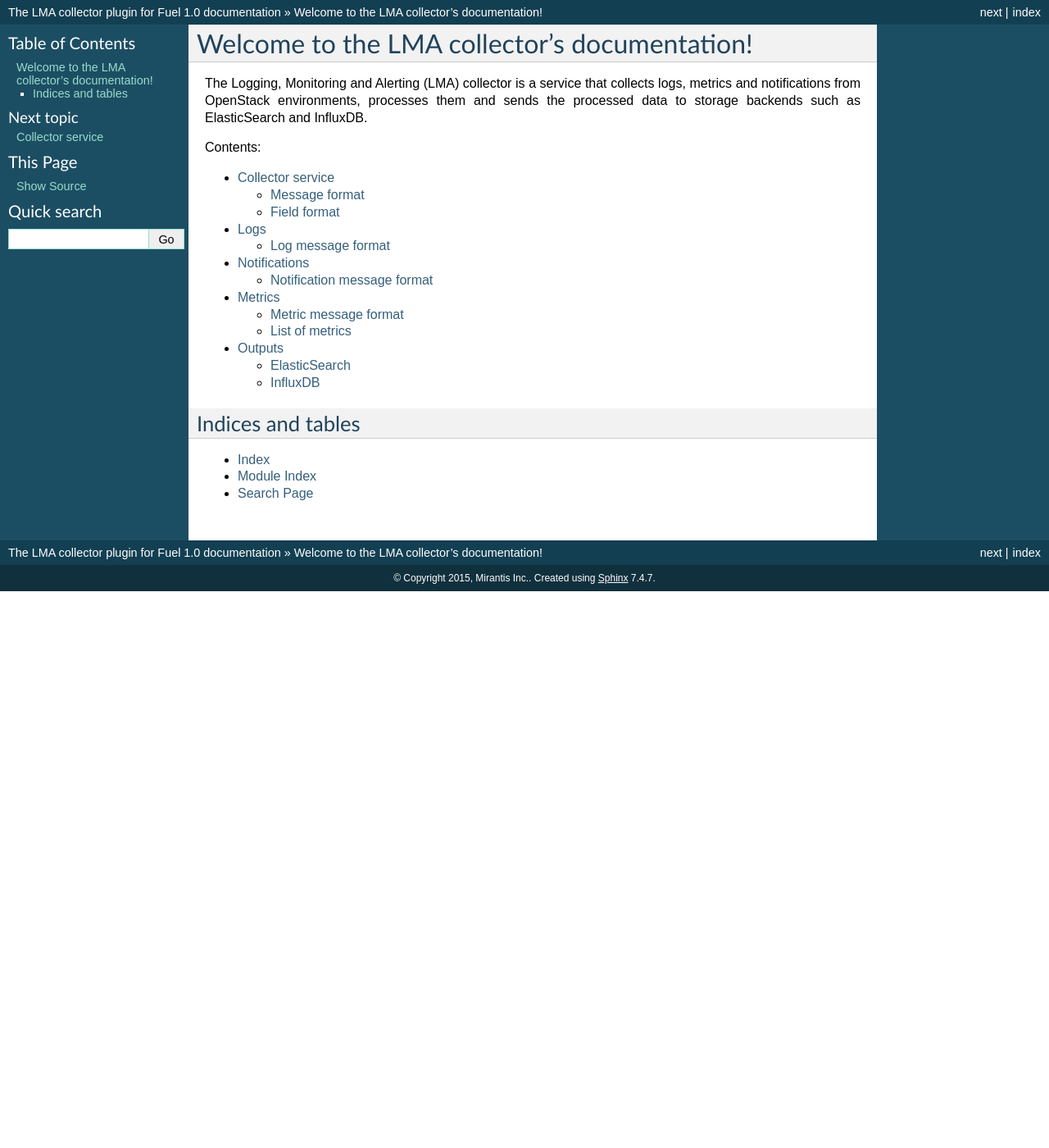
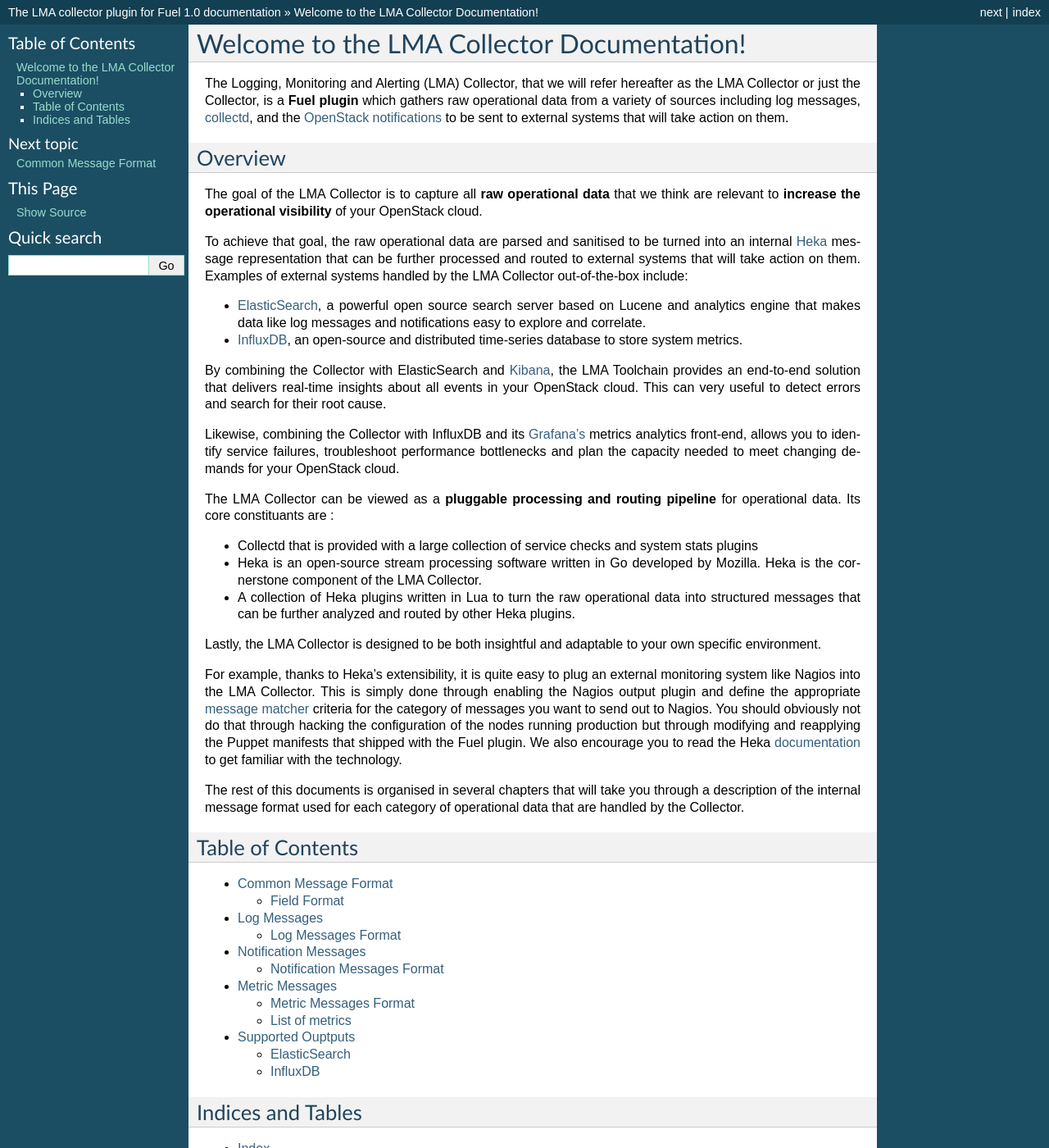
Before and after one commit to openstack-archive/fuel-plugin-lma-collector, a Sphinx documentation site: the page built from doc/source/index.rst, in a window 1280 px wide and 1400 px high. Shown: the whole window at 82% size. Built offline with Sphinx 7.4.7, drawn with Linux system fonts in a browser that asks for light colours; some of the changed text lies outside the part shown.

Commit message:
Improved the documentation and added content including Simon's comments
Change-Id: I9596367862fe3b49b5fc6da56a37123b5d617e68

```diff
--- a/doc/source/index.rst
+++ b/doc/source/index.rst
@@ -1,24 +1,70 @@
-=============================================
-Welcome to the LMA collector's documentation!
-=============================================
+===========================================
+Welcome to the LMA Collector Documentation!
+===========================================
 
-The Logging, Monitoring and Alerting (LMA) collector is a service that collects
-logs, metrics and notifications from OpenStack environments, processes them and
-sends the processed data to storage backends such as ElasticSearch and
-InfluxDB.
+The Logging, Monitoring and Alerting (LMA) Collector, that we will refer hereafter as the LMA Collector or just the Collector,
+is a **Fuel plugin** which gathers raw operational data from a variety of sources including log messages,
+`collectd <https://collectd.org/>`_, and the `OpenStack notifications <https://wiki.openstack.org/wiki/SystemUsageData>`_
+to be sent to external systems that will take action on them.
 
-Contents:
+Overview
+=========
+
+The goal of the LMA Collector is to capture all **raw operational data** that we think are relevant to **increase the operational visibility**
+of your OpenStack cloud.
+
+To achieve that goal, the raw operational data are parsed and sanitised to be turned into an internal
+`Heka <https://github.com/mozilla-services/heka>`_ message representation that can
+be further processed and routed to external systems that will take action on them.
+Examples of external systems handled by the LMA Collector out-of-the-box include:
+
+* `ElasticSearch <http://www.elasticsearch.org/>`_, a powerful open source search server based on Lucene and analytics
+  engine that makes data like log messages and notifications easy to explore and correlate.
+* `InfluxDB <http://influxdb.com/>`_, an open-source and distributed time-series database to store system metrics.
+
+By combining the Collector with ElasticSearch and `Kibana <http://www.elasticsearch.org/overview/kibana/>`_,
+the LMA Toolchain provides an end-to-end solution that delivers real-time insights about all events in your OpenStack cloud.
+This can very useful to detect errors and search for their root cause.
+
+Likewise, combining the Collector with InfluxDB and its `Grafana’s <http://grafana.org/>`_ metrics analytics front-end,
+allows you to identify service failures, troubleshoot performance bottlenecks and plan the capacity needed to meet changing demands
+for your OpenStack cloud.
+
+The LMA Collector can be viewed as a **pluggable processing and routing pipeline** for operational data.
+Its core constituants are :
+
+* Collectd that is provided with a large collection of service checks and system stats plugins
+* Heka is an open-source stream processing software written in Go developed by Mozilla.
+  Heka is the cornerstone component of the LMA Collector.
+* A collection of Heka plugins written in Lua to turn the raw operational data into structured
+  messages that can be further analyzed and routed by other Heka plugins.
+
+Lastly, the LMA Collector is designed to be both insightful and adaptable to your own specific environment.
+
+For example, thanks to Heka's extensibility, it is quite easy to plug an external monitoring system like Nagios into the LMA Collector.
+This is simply done through enabling the Nagios output plugin and define the appropriate
+`message matcher <https://hekad.readthedocs.org/en/v0.9.0/message_matcher.html#message-matcher>`_ criteria
+for the category of messages you want to send out to Nagios. You should obviously not do that through hacking the
+configuration of the nodes running production but through modifying and reapplying the Puppet manifests that shipped with the Fuel plugin.
+We also encourage you to read the Heka `documentation <https://hekad.readthedocs.org/en/v0.9.0/index.html>`_ to get familiar with the technology.
+
+The rest of this documents is organised in several chapters that will take you through a description of the internal message
+format used for each category of operational data that are handled by the Collector.
+
+
+Table of Contents
+=================
 
 .. toctree::
    :maxdepth: 2
 
-   collector
+   common_message_format
    logs
    notifications
    metrics
    outputs
 
-Indices and tables
+Indices and Tables
 ==================
 
 * :ref:`genindex`
--- a/doc/source/logs.rst
+++ b/doc/source/logs.rst
@@ -1,8 +1,8 @@
 .. _logs:
 
-====
-Logs
-====
+============
+Log Messages
+============
 
 The Heka collector service is configured to tail the following log files:
 
@@ -21,10 +21,10 @@
 
 * OpenStack logs.
 
-Log message format
-==================
+Log Messages Format
+===================
 
-In addition to the common :ref:`message_format`, log-based messages have
+In addition to the common :ref:`common_message_format`, log-based messages have
 additional properties.
 
 Attributes in **bold** are always present in the messages while attributes in
--- a/doc/source/metrics.rst
+++ b/doc/source/metrics.rst
@@ -1,8 +1,8 @@
 .. _metrics:
 
-=======
-Metrics
-=======
+================
+Metric Messages
+================
 
 Metrics are extracted from several sources:
 
@@ -12,10 +12,10 @@
 
 * OpenStack notifications processed by the collector service.
 
-Metric message format
-=====================
+Metric Messages Format
+======================
 
-In addition to the common :ref:`message_format`, metric messages have
+In addition to the common :ref:`common_message_format`, metric messages have
 additional properties.
 
 Attributes in **bold** are always present in the messages while attributes in
--- a/doc/source/notifications.rst
+++ b/doc/source/notifications.rst
@@ -1,16 +1,16 @@
 .. _notifications:
 
-=============
-Notifications
-=============
+=====================
+Notification Messages
+=====================
 
 OpenStack services can be configured to send notifications on the message bus
 about the executing task or the state of the cloud resources [#]_. These
 notifications are received by the LMA collector service and turned into Heka
 messages.
 
-Notification message format
-===========================
+Notification Messages Format
+============================
 
 In addition to the common :ref:`message_format`, notification-based messages
 have additional properties.
--- a/doc/source/outputs.rst
+++ b/doc/source/outputs.rst
@@ -1,8 +1,8 @@
 .. _outputs:
 
-=======
-Outputs
-=======
+==================
+Supported Ouptputs
+==================
 
 The LMA collector can forward part or all of the processed Heka messages to any
 kind of external system, provided that the system supports a protocol-based
```
Also changed, not shown: README.md (+14 -14 lines), doc/source/common_message_format.rst (renamed from doc/source/collector.rst, +5 -20 lines).
